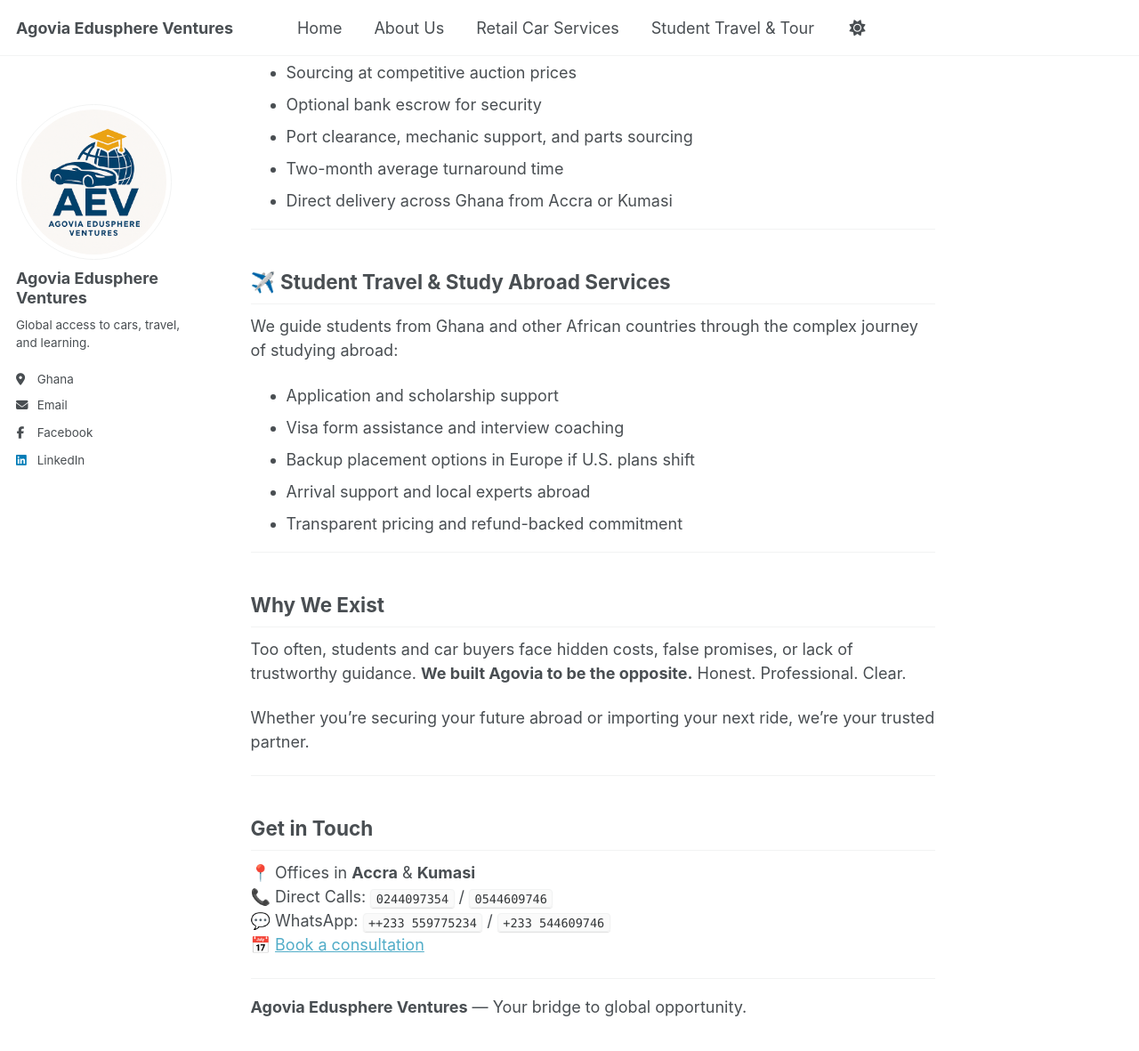
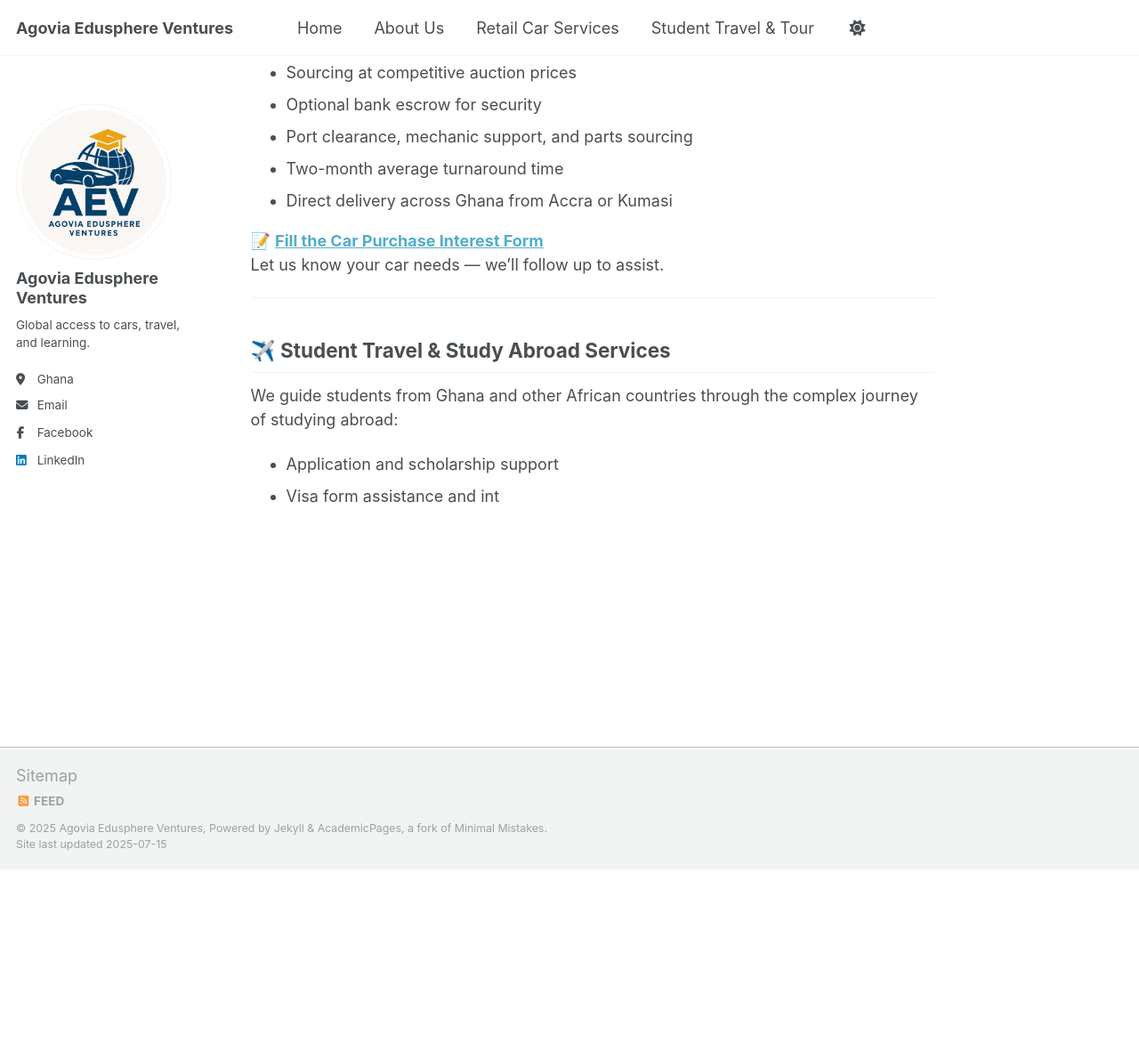
Before and after one commit to agoviaedusphere/agoviaedusphere.github.io, a Jekyll site: the page built from _pages/about.md, in a window 1280 px wide and 1400 px high, scrolled down 423 px. Shown: the top 1181 px of the window at 89% size. Built offline with Jekyll 4.4.1, drawn with Linux system fonts in a browser that asks for light colours; a script that is not in the unit is left out.

Commit message:
Update about.md

```diff
--- a/_pages/about.md
+++ b/_pages/about.md
@@ -23,6 +23,9 @@ We help Ghanaians buy vehicles directly from U.S. auctions at guaranteed pricing
 - Two-month average turnaround time
 - Direct delivery across Ghana from Accra or Kumasi
 
+📝 **[Fill the Car Purchase Interest Form](https://qualtricsxmvw4k5jx2g.qualtrics.com/jfe/form/SV_0vy6MR8UJM8u1vM)**
+Let us know your car needs — we’ll follow up to assist.
+
 ---
 
 ## ✈️ Student Travel & Study Abroad Services
@@ -30,28 +33,4 @@ We help Ghanaians buy vehicles directly from U.S. auctions at guaranteed pricing
 We guide students from Ghana and other African countries through the complex journey of studying abroad:
 
 - Application and scholarship support
-- Visa form assistance and interview coaching
-- Backup placement options in Europe if U.S. plans shift
-- Arrival support and local experts abroad
-- Transparent pricing and refund-backed commitment
-
----
-
-## Why We Exist
-
-Too often, students and car buyers face hidden costs, false promises, or lack of trustworthy guidance. **We built Agovia to be the opposite.** Honest. Professional. Clear.
-
-Whether you're securing your future abroad or importing your next ride, we’re your trusted partner.
-
----
-
-## Get in Touch
-
-📍 Offices in **Accra** & **Kumasi**
-📞 Direct Calls: `0244097354` / `0544609746`
-💬 WhatsApp: `++233 559775234` / `+233 544609746`
-📅 [Book a consultation](https://calendly.com/agovia/30min)
-
----
-
-**Agovia Edusphere Ventures** — Your bridge to global opportunity.
+- Visa form assistance and int
```
